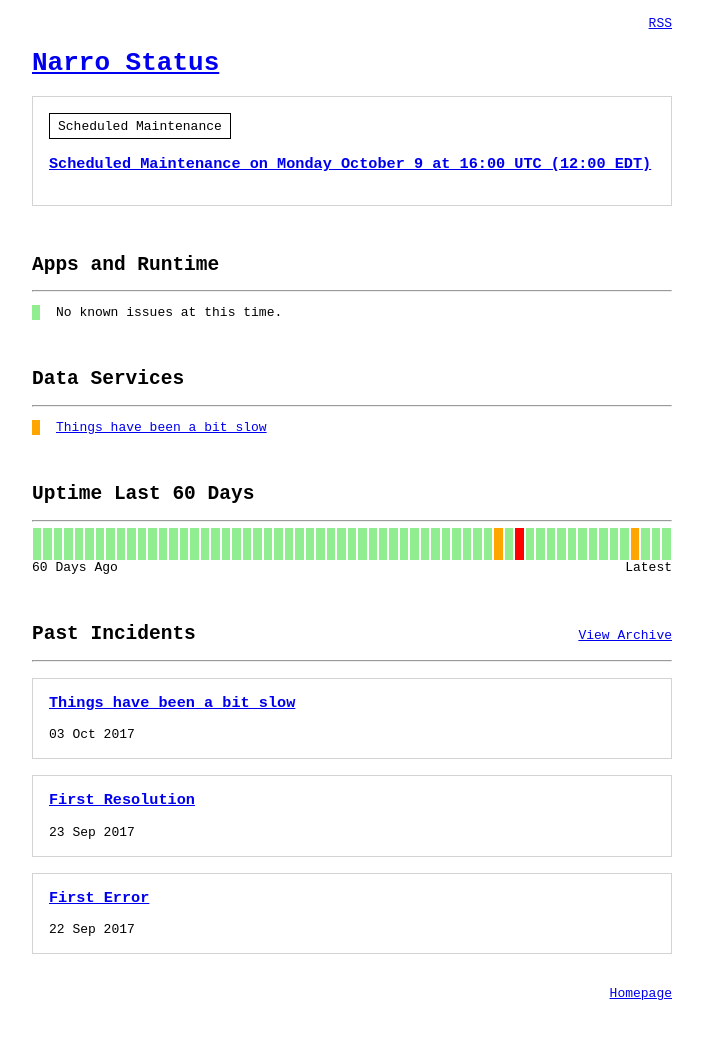
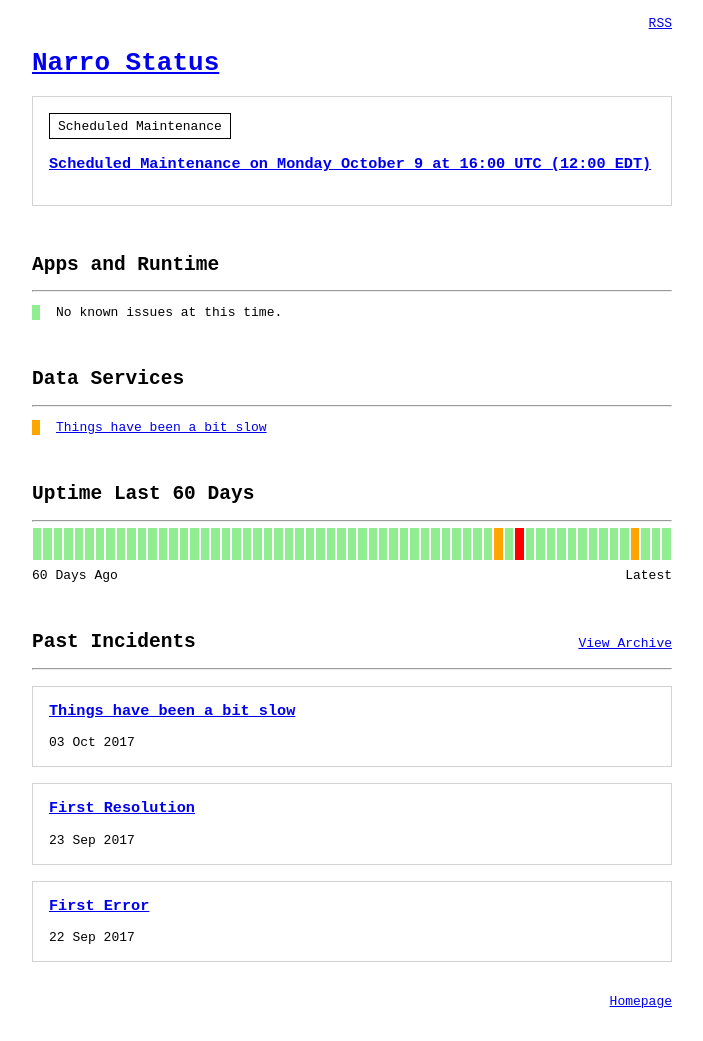
Before and after one commit to joshbeckman/staticus, a Jekyll site: the page built from index.html, in a window 1280 px wide. Shown: the whole page, without its empty margins (288-991 px from the left). Built offline with Jekyll 4.4.1, drawn with Linux system fonts in a browser that asks for light colours; the list of posts is cut into pages by our own code.

Commit message:
fix:usr: Add margin to uptime scale

```diff
--- a/css/style.css
+++ b/css/style.css
@@ -39,6 +39,9 @@
     display: flex;
     justify-content: space-between;
     align-items: center;
+}
+.uptime-scale {
+    margin-top: 0.5rem;
 }
 .uptime-scale > span {
     flex: 1;
```
Also changed, not shown: css/style.min.css (deleted).
